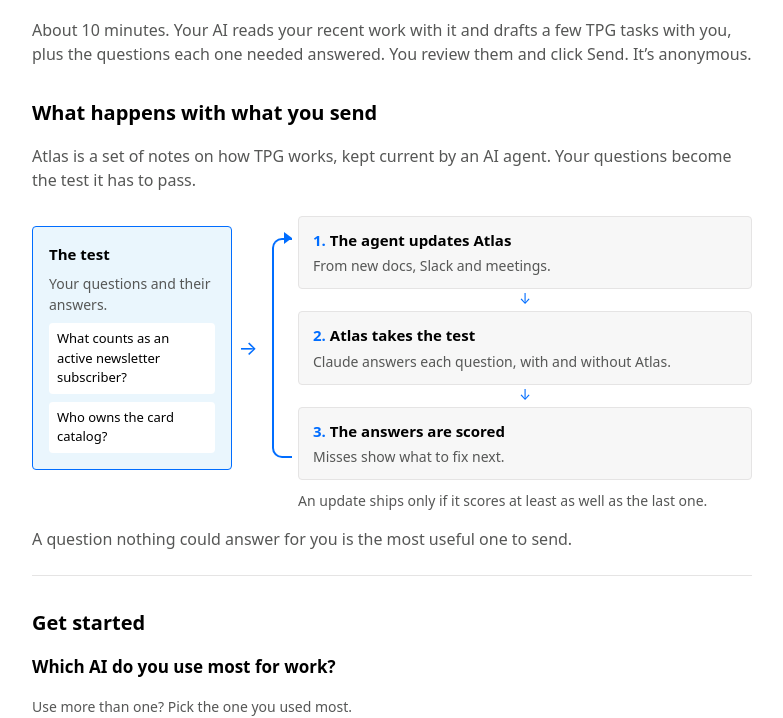
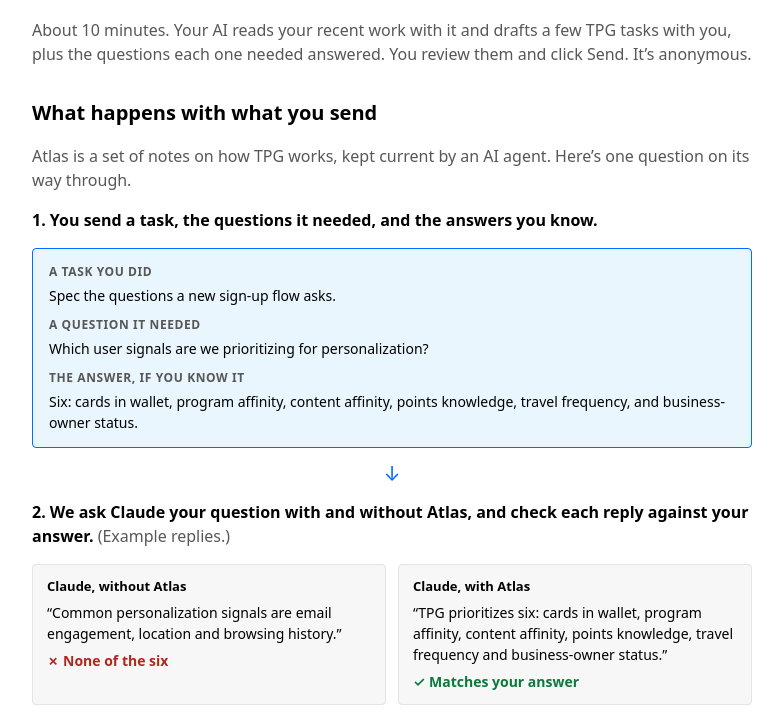
Before and after one commit to mkhalife/tpg-atlas-prework, a plain HTML site: page index.html in a window 1280 px wide. Shown: the part 94-812 px from the top of the page, without its empty margins (248-1031 px from the left). Drawn offline with Linux system fonts and the light colour scheme.

Commit message:
Pre-work page: follow one strategy question through the eval

```diff
--- a/index.html
+++ b/index.html
@@ -27,43 +27,40 @@
   section { display:flex; flex-direction:column; gap:16px; }
   section + section { padding-top:24px; border-top:1px solid var(--hair); }
   h3 { font-size:17px; margin:0; }
-  .loopfig { display:grid; grid-template-columns:200px 32px 1fr; align-items:center; margin:8px 0 0; }
-  .test { display:flex; flex-direction:column; gap:8px; padding:16px; border:1px solid var(--sky); border-radius:4px; background:var(--sel); font-size:14px; color:var(--body); }
-  .test b { color:var(--ink); font-size:15px; }
-  .test span { padding:6px 8px; border-radius:4px; background:var(--ground); font-size:13px; color:var(--ink); }
-  .into { text-align:center; color:var(--sky); font-size:20px; }
-  .loop { position:relative; list-style:none; margin:0; padding:0 0 0 34px; display:flex; flex-direction:column; gap:22px; counter-reset:step; }
-  .loop::before { content:""; position:absolute; left:8px; top:22px; bottom:22px; width:18px; border:2px solid var(--sky); border-right:0; border-radius:10px 0 0 10px; }
-  .loop::after { content:""; position:absolute; left:20px; top:16px; border:6px solid transparent; border-left:8px solid var(--sky); }
-  .loop li { position:relative; display:flex; flex-direction:column; gap:4px; padding:12px 14px; border:1px solid var(--hair); border-radius:4px; background:var(--surface2); font-size:14px; color:var(--body); counter-increment:step; }
-  .loop li b { color:var(--ink); font-size:15px; }
-  .loop li b::before { content:counter(step) ". "; color:var(--sky); }
-  .loop li:not(:last-child)::after { content:"↓"; position:absolute; left:50%; bottom:-21px; transform:translateX(-50%); color:var(--sky); }
-  .loopnote { grid-column:3; padding:10px 0 0 34px; font-size:14px; }
-  @media (max-width:700px) {
-    .loopfig { grid-template-columns:1fr; }
-    .into { padding:6px 0; }
-    .into span { display:inline-block; transform:rotate(90deg); }
-    .loopnote { grid-column:1; }
-  }
+  .step { color:var(--ink); font-weight:600; }
+  .step span { font-weight:400; color:var(--body); }
+  .rec { margin:0; border:1px solid var(--sky); background:var(--sel); border-radius:4px; padding:14px 16px; display:grid; gap:4px; font-size:14px; }
+  .rec dt { font-size:12px; font-weight:600; color:var(--body); text-transform:uppercase; letter-spacing:.05em; }
+  .rec dd { margin:0 0 6px; color:var(--ink); }
+  .rec dd:last-child { margin:0; }
+  .arrow { text-align:center; color:var(--sky); font-size:20px; line-height:1; }
+  .runs { display:grid; grid-template-columns:1fr 1fr; gap:12px; }
+  .run { border:1px solid var(--hair); border-radius:4px; padding:12px 14px; font-size:14px; display:flex; flex-direction:column; gap:6px; background:var(--surface2); }
+  .run b { font-size:13px; color:var(--ink); }
+  .run q { color:var(--ink); }
+  .ok { color:#0a7a3d; font-weight:600; } .no { color:#b3261e; font-weight:600; }
+  @media (max-width:700px) { .runs { grid-template-columns:1fr; } }
 </style></head>
 <body><main>
   <h1>TPG Atlas pre-work</h1>
   <p>About 10 minutes. Your AI reads your recent work with it and drafts a few TPG tasks with you, plus the questions each one needed answered. You review them and click Send. It’s anonymous.</p>
   <section aria-labelledby="how-title">
     <h2 id="how-title">What happens with what you send</h2>
-    <p>Atlas is a set of notes on how TPG works, kept current by an AI agent. Your questions become the test it has to pass.</p>
-    <figure class="loopfig" aria-label="Your questions become the test. The agent updates Atlas, Atlas takes the test, misses show what to fix, and it repeats.">
-      <div class="test"><b>The test</b>Your questions and their answers.<span>What counts as an active newsletter subscriber?</span><span>Who owns the card catalog?</span></div>
-      <div class="into" aria-hidden="true"><span>→</span></div>
-      <ol class="loop">
-        <li><b>The agent updates Atlas</b>From new docs, Slack and meetings.</li>
-        <li><b>Atlas takes the test</b>Claude answers each question, with and without Atlas.</li>
-        <li><b>The answers are scored</b>Misses show what to fix next.</li>
-      </ol>
-      <p class="loopnote">An update ships only if it scores at least as well as the last one.</p>
-    </figure>
-    <p>A question nothing could answer for you is the most useful one to send.</p>
+    <p>Atlas is a set of notes on how TPG works, kept current by an AI agent. Here’s one question on its way through.</p>
+    <p class="step">1. You send a task, the questions it needed, and the answers you know.</p>
+    <dl class="rec">
+      <dt>A task you did</dt><dd>Spec the questions a new sign-up flow asks.</dd>
+      <dt>A question it needed</dt><dd>Which user signals are we prioritizing for personalization?</dd>
+      <dt>The answer, if you know it</dt><dd>Six: cards in wallet, program affinity, content affinity, points knowledge, travel frequency, and business-owner status.</dd>
+    </dl>
+    <div class="arrow" aria-hidden="true">↓</div>
+    <p class="step">2. We ask Claude your question with and without Atlas, and check each reply against your answer. <span>(Example replies.)</span></p>
+    <div class="runs">
+      <div class="run"><b>Claude, without Atlas</b><q>Common personalization signals are email engagement, location and browsing history.</q><span class="no">✗ None of the six</span></div>
+      <div class="run"><b>Claude, with Atlas</b><q>TPG prioritizes six: cards in wallet, program affinity, content affinity, points knowledge, travel frequency and business-owner status.</q><span class="ok">✓ Matches your answer</span></div>
+    </div>
+    <div class="arrow" aria-hidden="true">↓</div>
+    <p class="step">3. A miss tells the agent what to learn. <span>Your question stays in the test, and every update to Atlas has to keep passing it.</span></p>
   </section>
   <section aria-labelledby="start-title">
     <h2 id="start-title">Get started</h2>
```
